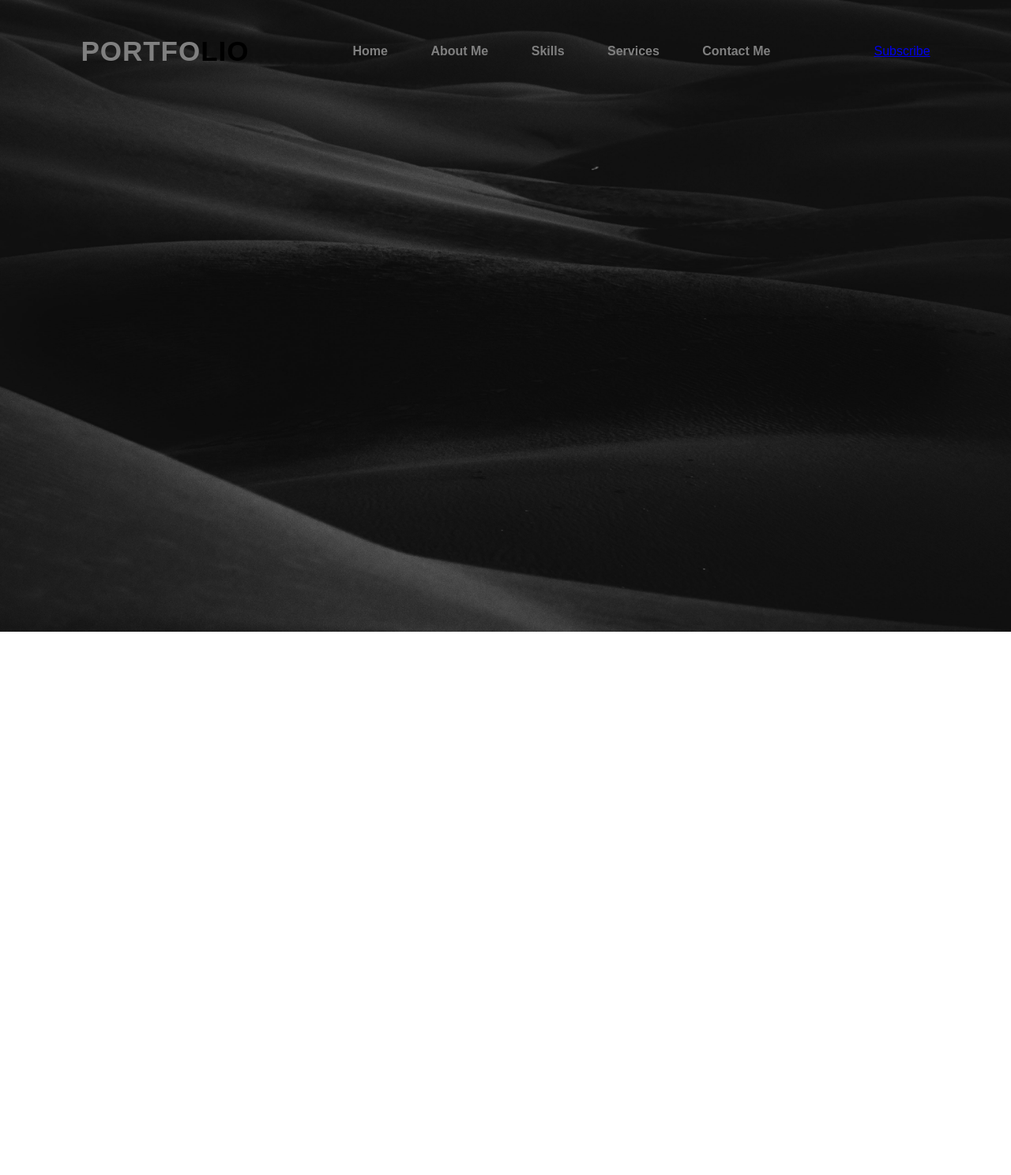
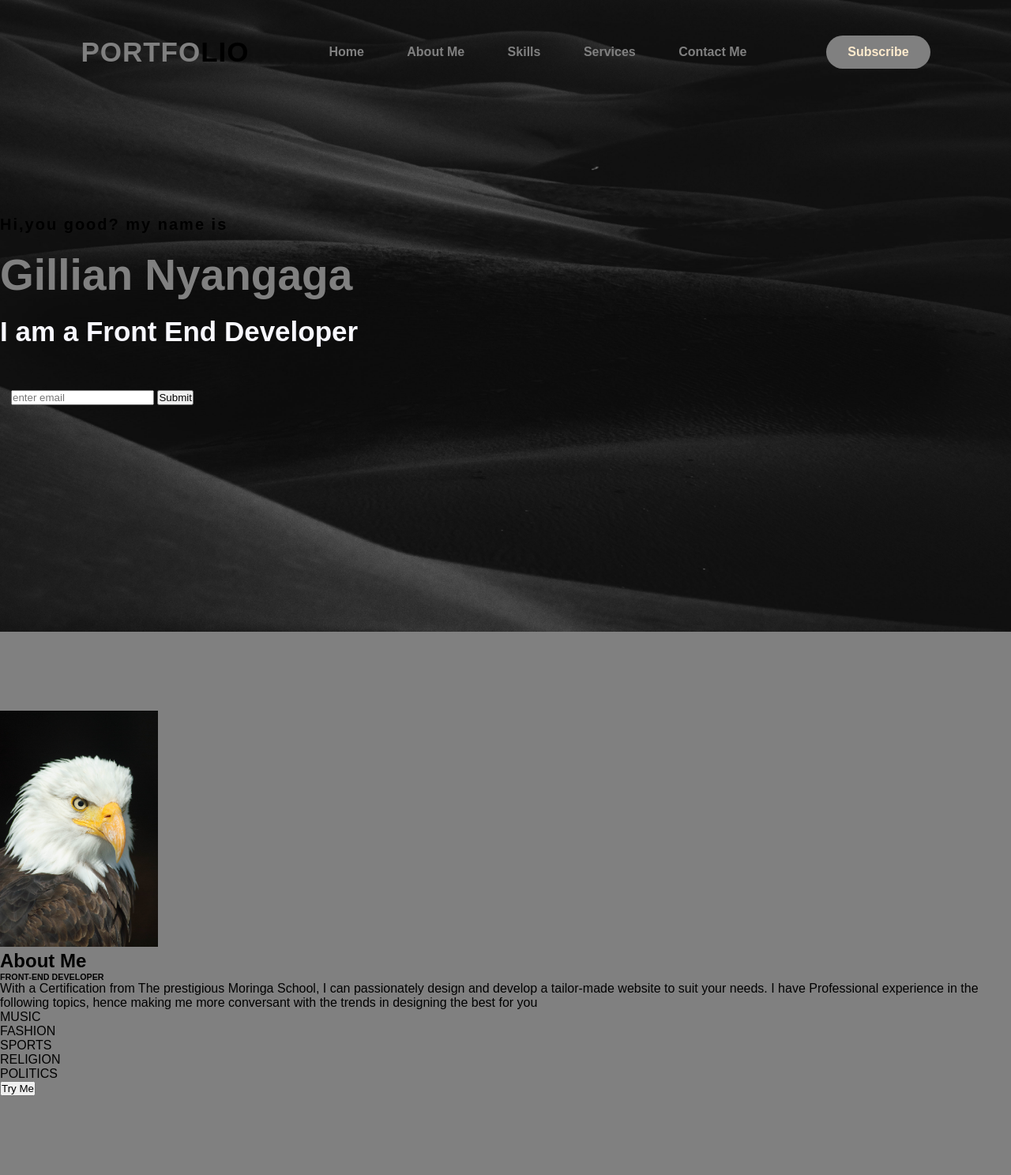
Before and after one commit to 95gillian/me-u-first-ip, a plain HTML site: page index.html in a window 1280 px wide. Shown: the whole page at 79% size. Before the commit the page ends 800 px from the top, so only its background shows below. Drawn offline with Linux system fonts and the light colour scheme.

Commit message:
my fifth commit

```diff
--- a/index.html
+++ b/index.html
@@ -21,6 +21,46 @@
     </ul>
     <a href="#" class="button">Subscribe</a>
 </nav>
+<div class="content">
+    <h3>Hi,you good? my name is</h3>
+    <h1>Gillian Nyangaga</h1>
+    <h4>I am a Front End Developer</h4>
+    <div class="fillin">
+        <form >
+            <input type="email" name="email" placeholder="enter email">
+            <input type="submit" name="" placeholder="">
+        </form>
+
+    </div>
+
 </div>
+</div>
+<!---------------------------ABOUT ME SECTION------------------------->
+<section class="About">
+    <div class="myicon">
+        <img src="./profile1.jpg" >
+        <div class="Acout-me-text">
+            <h2>About Me</h2>
+            <h6>FRONT-END DEVELOPER</h6>
+            <p>With a Certification from The prestigious Moringa School,
+                I can passionately design and develop a tailor-made
+                website to suit your needs. I have Professional experience
+                in the following topics, hence making me more conversant with
+                the trends in designing the best for you
+                <ol>
+                    <li>MUSIC</li>
+                    <li>FASHION</li>
+                    <li>SPORTS</li>
+                    <li>RELIGION</li>
+                    <li>POLITICS</li>
+                </ol>
+            </p>
+            <button type="button"> Try Me</button>
+
+        </div>
+
+    </div>
+
+</section>
 </body>
 </html>
--- a/style.css
+++ b/style.css
@@ -39,3 +39,74 @@ nav ul li a{
     font-weight: bold;
     text-transform: capitalize;
 }
+nav ul li a:hover{
+    color: whitesmoke;
+    transition: 0.5;
+
+}
+.button{
+    background-color: gray;
+    color: blanchedalmond;
+    text-decoration: none;
+    border: 2px solid transparent;
+    font-weight: 800;
+    padding: 10px 25px;
+    border-radius: 30px;
+    transition: .5;
+}
+.button:hover{
+    transform: scale(0.9);
+}
+.content{
+    position: absolute;
+    top: 50%;
+    transform: translateY(-50%);
+}
+h1{
+    color: grey;
+    margin: 20px 0 20px;
+    font-size: 55px;
+}
+h4{
+    color: ghostwhite;
+    font-size: 35px;
+    margin-bottom: 40px;
+}
+h3{
+    color: black;
+    letter-spacing: 2px;
+    font-size: 20px;
+
+}
+.fillin form{
+    width: 300px;
+    max-width: 100%;
+    position: relative;
+
+}
+.fillin form:first-child{
+    display: inline-block;
+    width: 100%;
+    padding: 14px ;
+}
+.About{
+    width: 100%;
+    padding: 100px 0;
+    background-color: grey;
+
+}
+.About img{
+    width: 200px;
+    height: auto;
+}
+.about-me-text{
+    width: 400px;
+
+}
+.main{
+    width: 1100px;
+    max-width: 95%;
+    margin: 0 auto;
+    display: flex;
+    align-items: center;
+}
```
